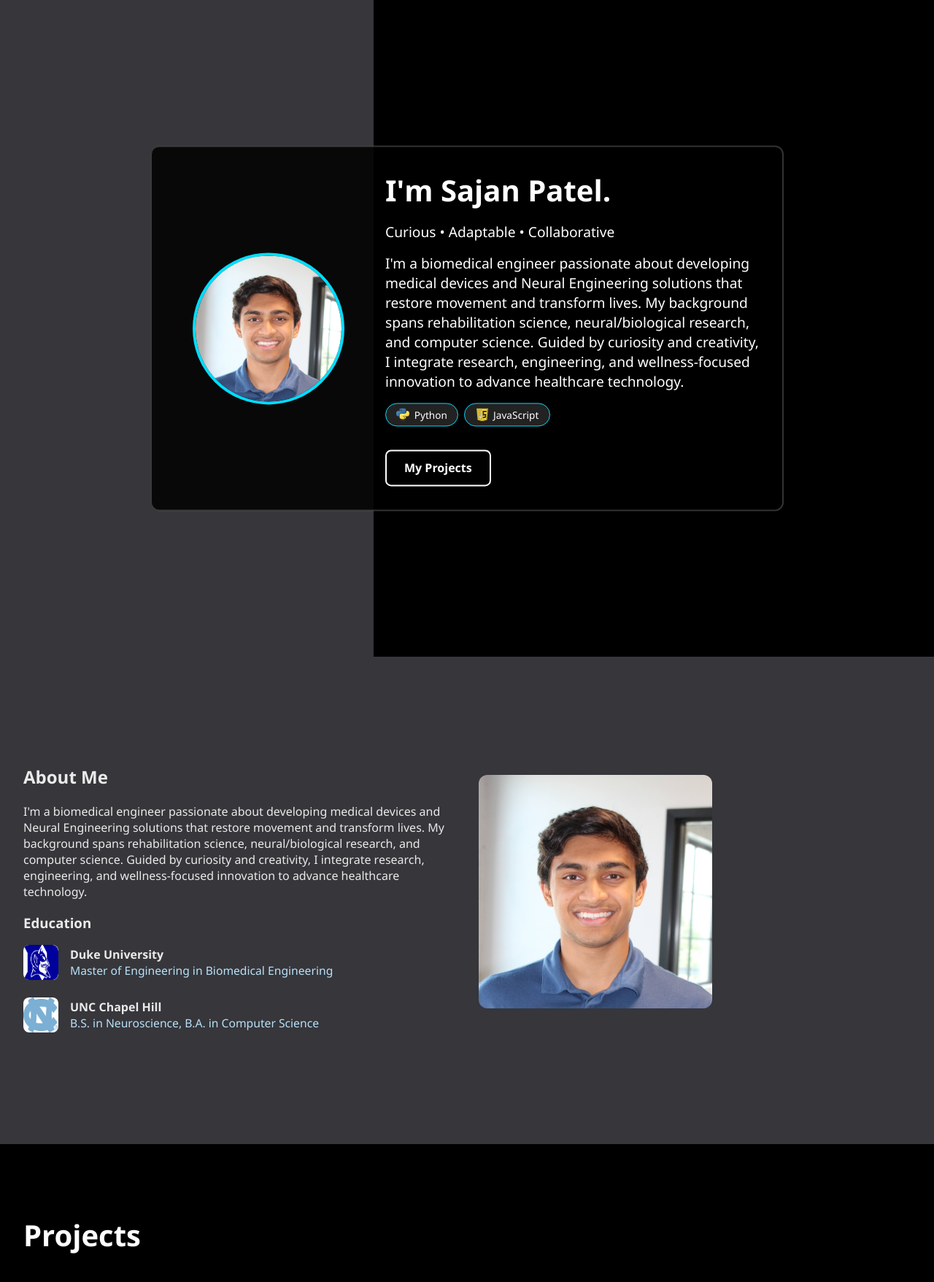
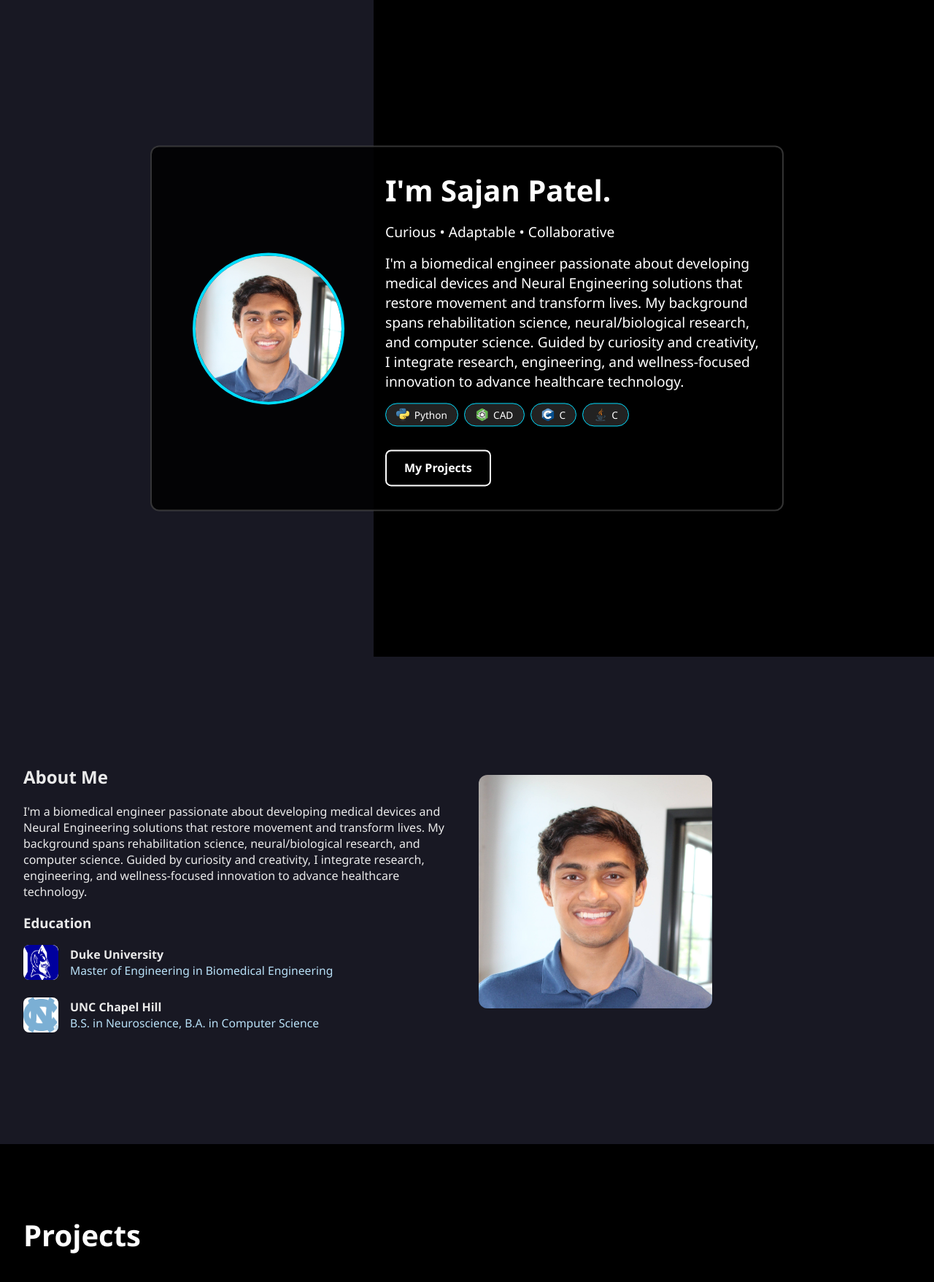
Before and after one commit to sajjy/sajan_patel_duke_bme, a Jekyll site: the page built from index.md, in a window 1280 px wide, cut to the strip 0-1760 px from the top of the page. Shown: the top 1757 px of the strip at 73% size. Built offline with Jekyll 4.4.1, drawn with Linux system fonts in a browser that asks for light colours.

Commit message:
Added tech logos to hero card

```diff
--- a/_layouts/default.html
+++ b/_layouts/default.html
@@ -34,8 +34,16 @@
             Python
           </span>
           <span class="tag">
-            <img src="{{ '/assets/tech-logos/javascript.svg' | relative_url }}" alt="JavaScript">
-            JavaScript
+            <img src="{{ '/assets/tech-logos/onshape.svg' | relative_url }}" alt="CAD">
+            CAD
+          </span>
+          <span class="tag">
+            <img src="{{ '/assets/tech-logos/c-programming.svg' | relative_url }}" alt="c-programming">
+            C
+          </span>
+          <span class="tag">
+            <img src="{{ '/assets/tech-logos/java.svg' | relative_url }}" alt="Java">
+            C
           </span>
         </div>
 
--- a/assets/style.css
+++ b/assets/style.css
@@ -1,6 +1,6 @@
 :root {
   --accent-1: #00ddff;
-  --bkgrd-light: #36363b;
+  --bkgrd-light: rgba(24,24,35,1);
   --bkgrd-dark: #000000;
 }
 
```
Also changed, not shown: assets/tech-logos/c-programming.png (added), assets/tech-logos/c-programming.svg (added), assets/tech-logos/java.svg (added), assets/tech-logos/onshape.svg (added).
